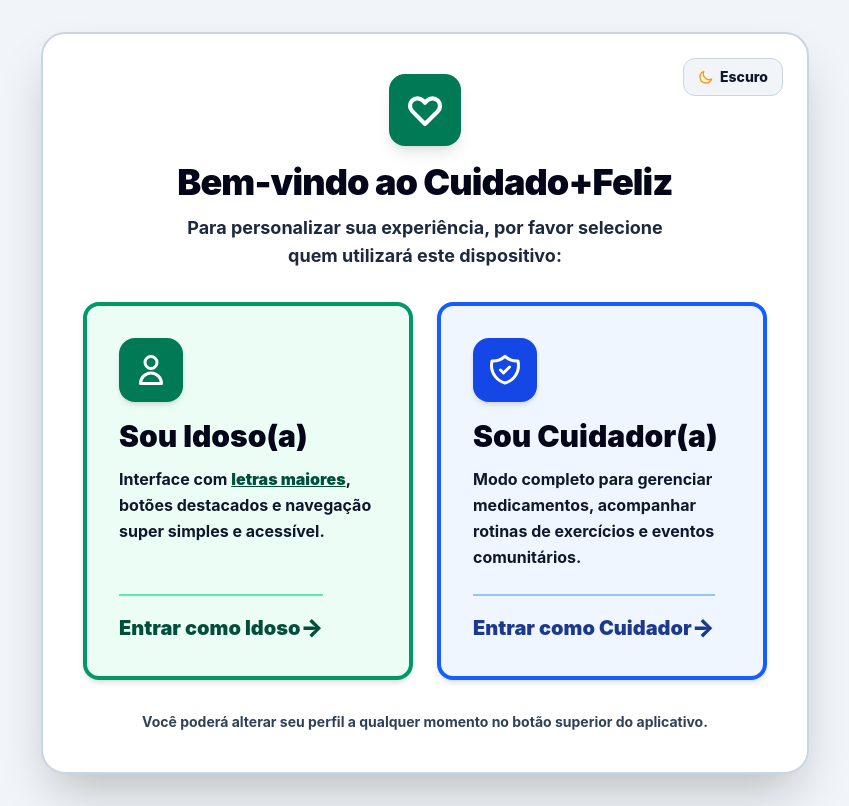
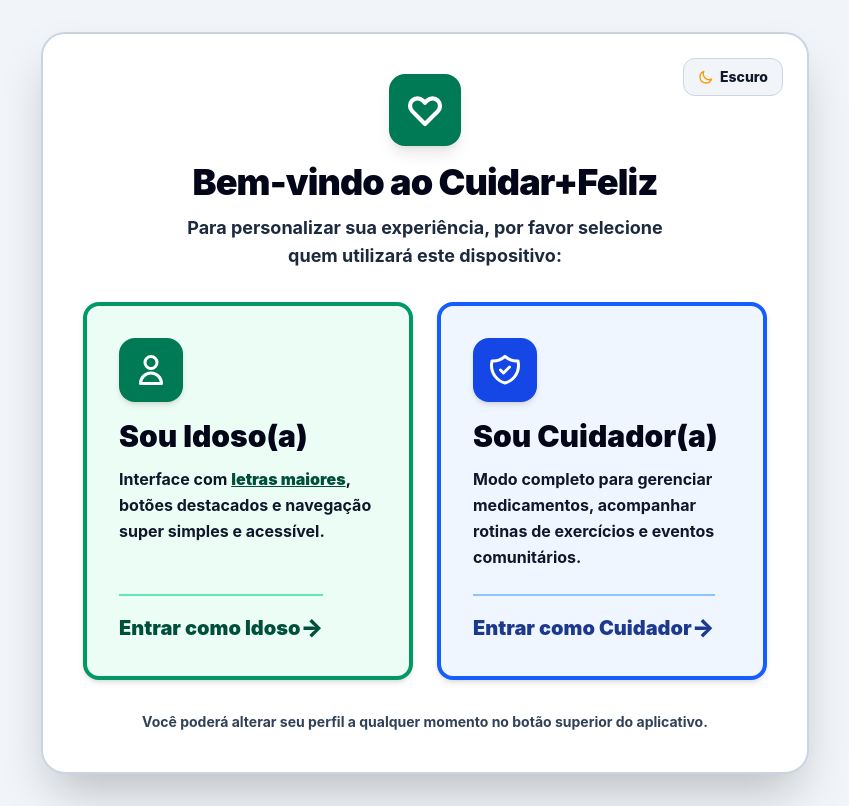
Before and after one commit to IvanLSH/cuidarmaisfeliz, a React (Vite) app: page / in a window 1280 px wide. Shown: the whole page, without its empty margins (215-1064 px from the left). Built offline with nearby package versions, Linux system fonts and the light colour scheme.

Commit message:
finalsedeusquize

```diff
--- a/index.html
+++ b/index.html
@@ -4,7 +4,7 @@
     <meta charset="UTF-8" />
     <link rel="icon" type="image/svg+xml" href="/favicon.svg" />
     <meta name="viewport" content="width=device-width, initial-scale=1.0" />
-    <title>Cuidado+Feliz — Atenção ao Idoso</title>
+    <title>Cuidar+Feliz — Atenção ao Idoso</title>
   </head>
   <body>
     <div id="root"></div>
--- a/src/components/Footer.jsx
+++ b/src/components/Footer.jsx
@@ -5,7 +5,7 @@ export default function Footer() {
     <footer className="bg-slate-950 dark:bg-slate-950 text-slate-400 dark:text-slate-500 py-6 border-t border-slate-800 transition-colors">
       <div className="max-w-7xl mx-auto px-4 text-center">
         <p className="text-sm font-semibold">
-          &copy; {new Date().getFullYear()} Cuidado+Feliz. Todos os direitos reservados.
+          &copy; {new Date().getFullYear()} Cuidar+Feliz. Todos os direitos reservados.
         </p>
       </div>
     </footer>
--- a/src/components/Navbar.jsx
+++ b/src/components/Navbar.jsx
@@ -57,7 +57,7 @@ export default function Navbar({ activePage, onNavigate, userRole, onChangeRole,
             <span className={`font-black text-slate-950 dark:text-white tracking-tight no-underline ${
               isIdoso ? 'text-2xl sm:text-3xl' : 'text-xl sm:text-2xl'
             }`}>
-              Cuidado+Feliz
+              Cuidar+Feliz
             </span>
           </button>
 
--- a/src/pages/RoleSelectionPage.jsx
+++ b/src/pages/RoleSelectionPage.jsx
@@ -31,7 +31,7 @@ export default function RoleSelectionPage({ onSelectRole, darkMode, onToggleDark
         </div>
 
         <h1 className="text-3xl sm:text-4xl font-black text-slate-950 dark:text-white tracking-tight">
-          Bem-vindo ao Cuidado+Feliz
+          Bem-vindo ao Cuidar+Feliz
         </h1>
 
         <p className="mt-3 text-lg font-bold text-slate-800 dark:text-slate-300 max-w-lg mx-auto">
```
